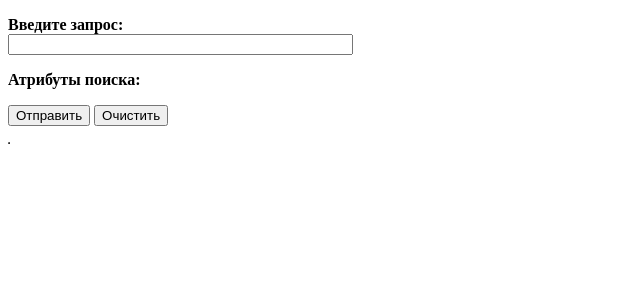
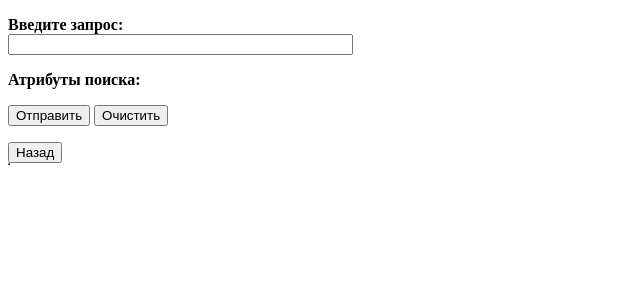
Before and after one commit to Zhichi57/Web-Application-Company, a Django app: page /search/1 in a window 1280 px wide. Shown: the top 300 px of the page, without its empty margins (0-640 px from the left). Run offline with Django 3.2, Linux system fonts and the light colour scheme.

Commit message:
fixed add view

```diff
--- a/firma/templates/search.html
+++ b/firma/templates/search.html
@@ -16,8 +16,10 @@
         {% endfor %}
     </p>
     <p><input type="submit" value="Отправить">
-        <input type="reset" value="Очистить"></p>
+        <input type="reset" value="Очистить">
+    </p>
 </form>
+<button onclick="window.location='/'">Назад</button>
 <table border="1">
     <tr>
         {% for rd in radio %}
```
